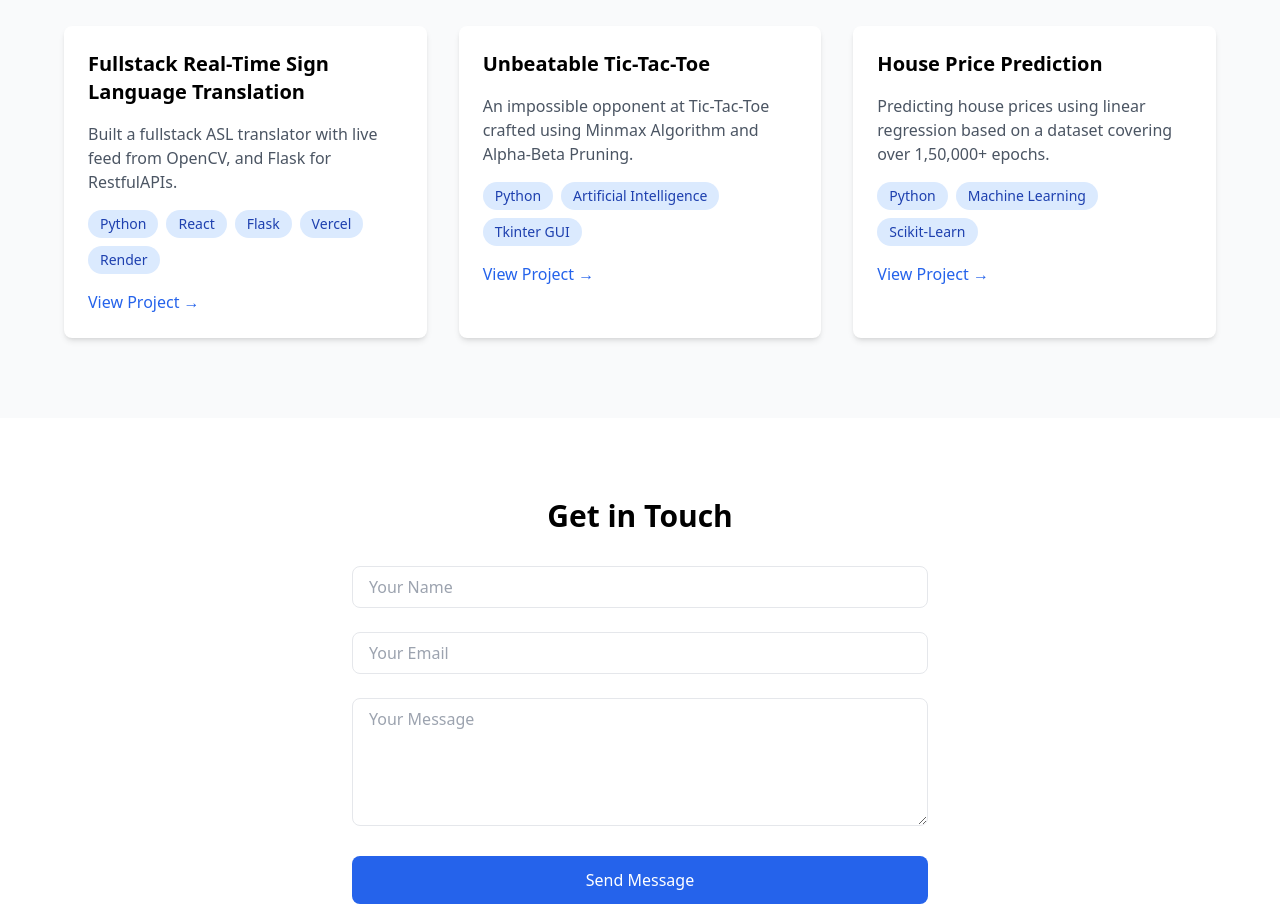
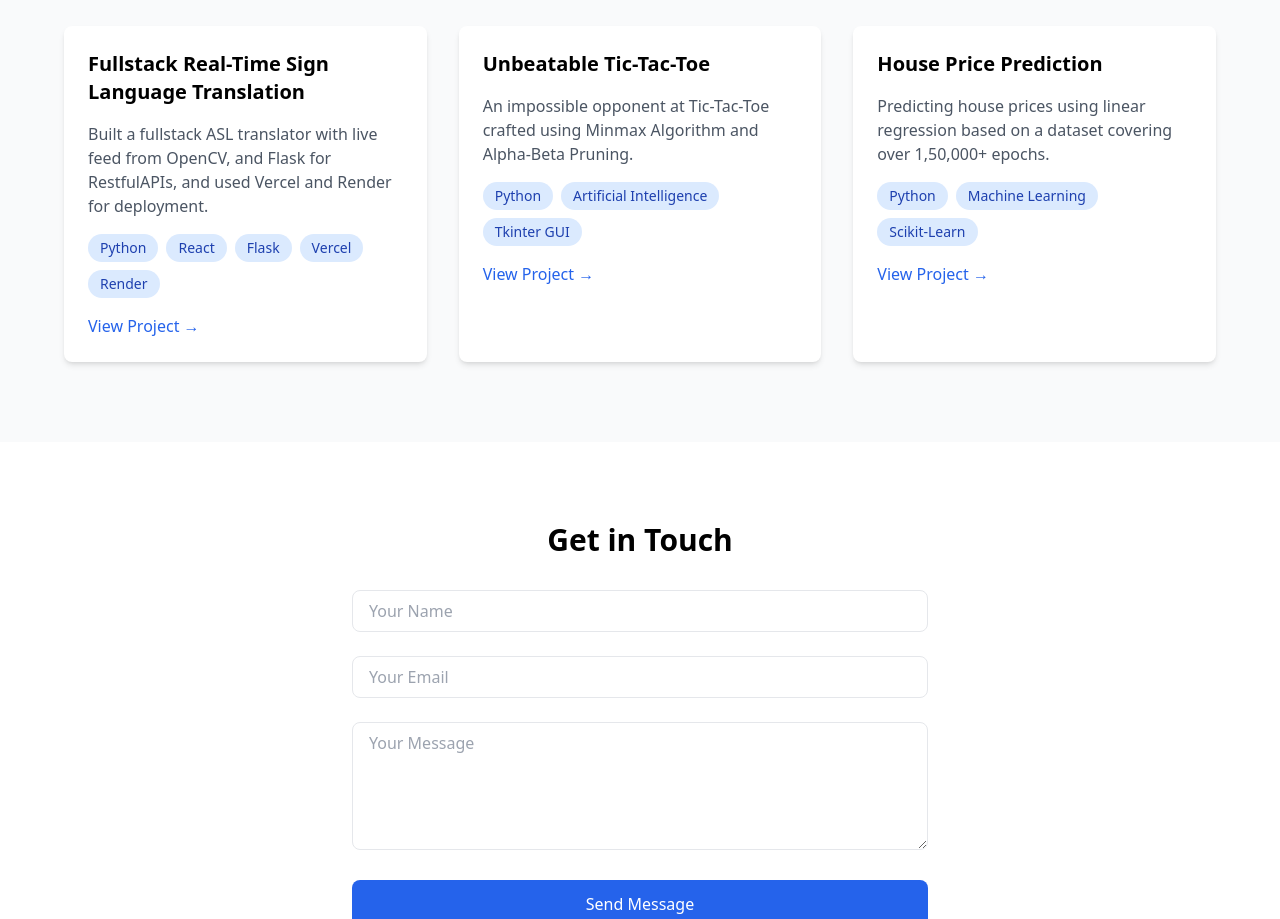
Before and after one commit to A-d-e-e/AdityaPratapSingh-Portfolio, a React (Vite) app in the folder client/: page / in a window 1280 px wide. Shown: the part 2380-3299 px from the top of the page. Built offline with nearby package versions, Linux system fonts and the light colour scheme.

Commit message:
Update Projects.jsx

```diff
--- a/client/src/components/Projects.jsx
+++ b/client/src/components/Projects.jsx
@@ -2,7 +2,7 @@ export default function Projects() {
     const projects = [
       {
         title: "Fullstack Real-Time Sign Language Translation",
-        description: "Built a fullstack ASL translator with live feed from OpenCV, and Flask for RestfulAPIs.",
+        description: "Built a fullstack ASL translator with live feed from OpenCV, and Flask for RestfulAPIs, and used Vercel and Render for deployment.",
         tech: ["Python", "React", "Flask", "Vercel", "Render"],
         link: "https://github.com/A-d-e-e/Fullstack-Sign-Language-Prediction"
       },
```
